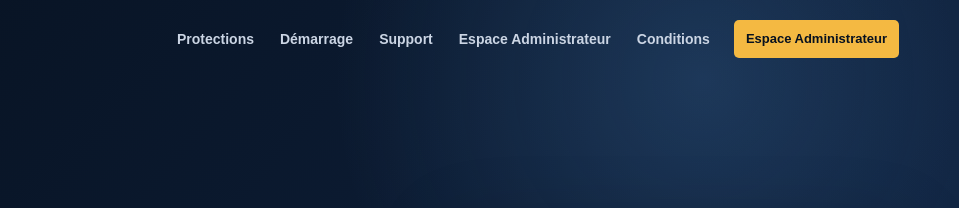
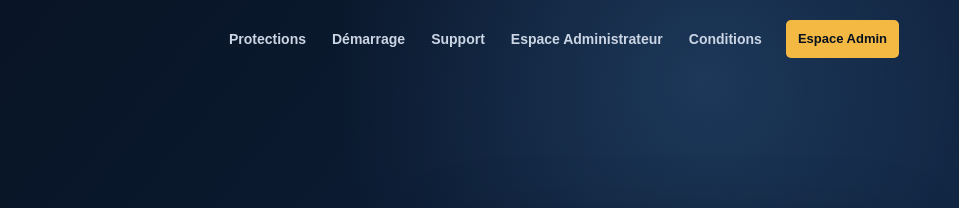
Before and after one commit to Mathieuxit1/site-term-discord, a website: page index.html in a window 1280 px wide. Shown: the top 208 px of the page, 321-1280 px from the left. Drawn offline with Linux system fonts and the light colour scheme; no server answers.

Commit message:
Modification du doublon 'Espace Administrateur' dans le menu de navigation en 'Espace Admin' pour plus de concision.

```diff
--- a/index.html
+++ b/index.html
@@ -28,7 +28,7 @@
             <a href="/panel">Espace Administrateur</a>
             <a href="/conditions">Conditions</a>
           </nav>
-          <a class="nav-action" href="/panel">Espace Administrateur</a>
+          <a class="nav-action" href="/panel">Espace Admin</a>
         </div>
       </header>
 
```
